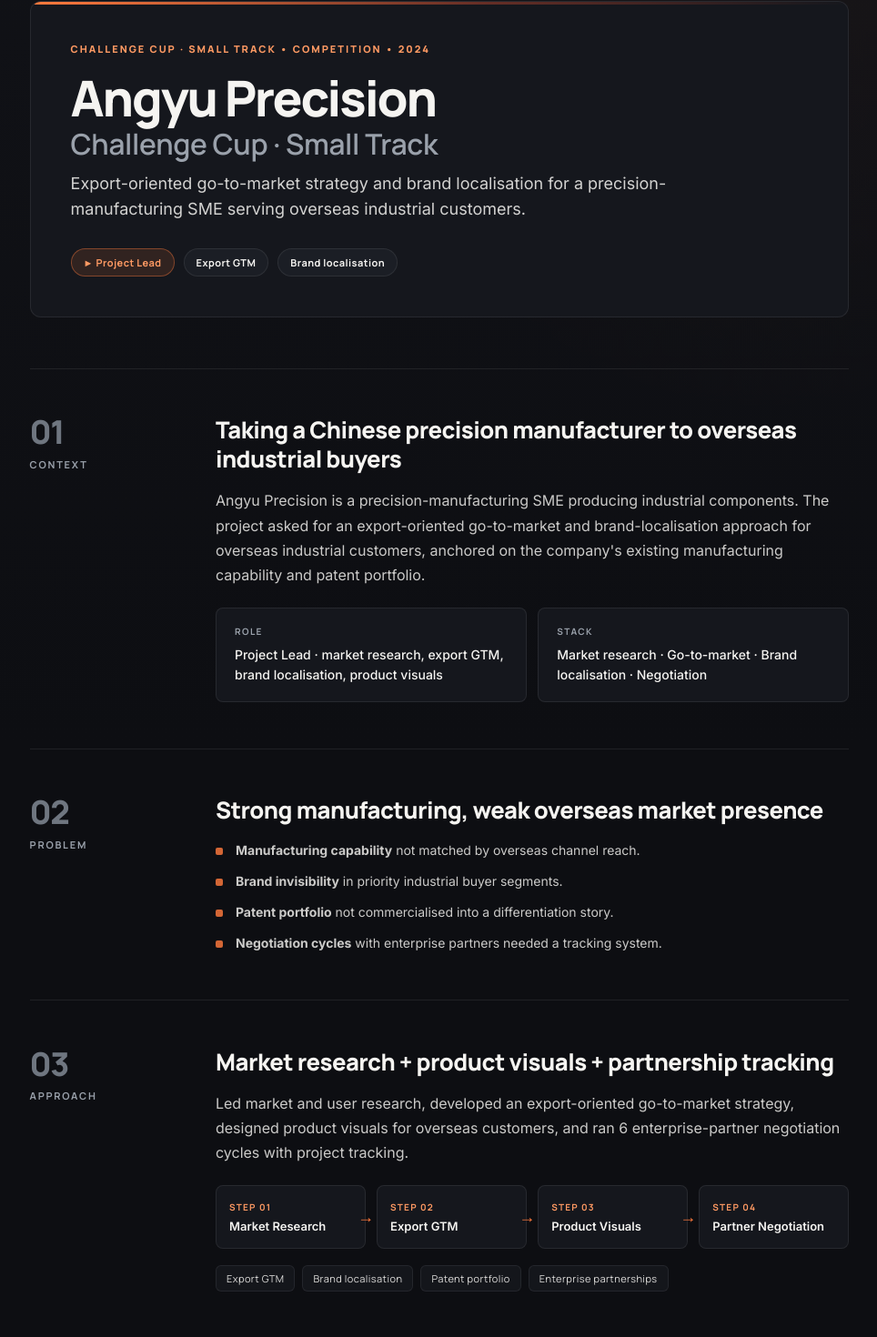
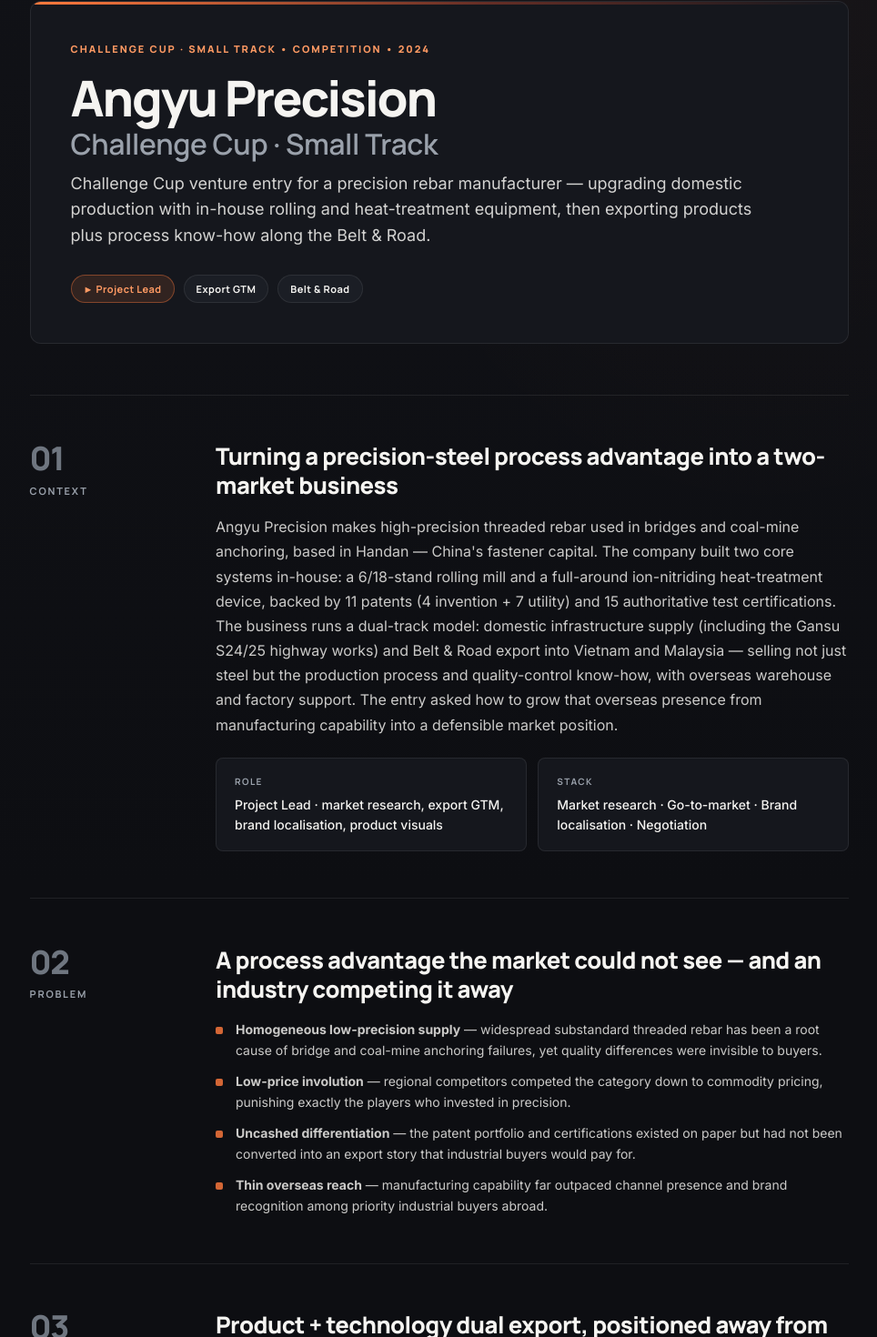
Before and after one commit to wengyongting-jpg/weng-yongting, a React (Vite) app: page /work/angu in a window 1280 px wide. Shown: the part 219-1689 px from the top of the page at 91% size, without its empty margins (57-1021 px from the left). Built offline with nearby package versions, Linux system fonts and the light colour scheme.

Commit message:
Enrich zhiyi/rebecca/angu competition narratives: real business substance, financial diagnosis, process-differentiation story; resolve angu patent split, fix broken rebecca metric

```diff
--- a/src/data/caseDetail.js
+++ b/src/data/caseDetail.js
@@ -118,7 +118,7 @@
     shortName: "Zhiyi Digital",
     eyebrow: ["CHALLENGE CUP", "COMPETITION", "2024"],
     subtitle:
-      "A bilingual RAG co-pilot built for a regional data-services provider — an AI+SaaS layer combining personalised marketing-content generation, big-data analytics, and short-video ad delivery.",
+      "One-stop digital effect-marketing service built on an in-house big-data SaaS platform — AI content production, multi-channel analytics, and short-video delivery as an authorised ByteDance service provider.", // [confirm] tech-lead role & stack below not named in deck
     badges: [
       { type: "award", text: "◆ National Silver" },
       { type: "role", text: "► Tech Lead" }, // [confirm] user not named in deck
@@ -127,9 +127,9 @@
     ],
     context: {
       heading:
-        "Backing a regional data-services provider with a bilingual proposal co-pilot",
-      body:
-        "Zhiyi Digital provides one-stop digital marketing and big-data cloud services for the beauty and fast-moving consumer goods sectors. The Challenge Cup entry proposed an AI+SaaS layer combining personalised marketing-content generation, big-data analytics, and short-video ad delivery, with ByteDance as the upstream platform partner.",
+        "A connector between platform traffic and businesses that cannot use it",
+      body:
+        "Zhiyi Digital is a student-founded digital-marketing service company positioned in the gap between big traffic platforms and brands: platforms provide the tools, but most SMEs lack the data analysis, content production, and delivery operations to use them. As an authorised ByteDance service provider, the team packaged platform-side capability into three service lines — full-case digital marketing, AI creative content production, and big-data cloud analytics SaaS — serving head brands with custom engagements and SMEs with standardised tooling.",
       role: "Tech Lead · 5-person team · responsible for AI module + RAG pipeline", // [confirm] user's actual role — not named in deck
       stack: "React · FastAPI · pgvector · LangChain · Gemini 2.5 Flash", // [confirm] actual stack — placeholder
     },
@@ -159,11 +159,12 @@
     results: {
       heading: "Pilot outcomes across 42 onboarded clients",
       body:
-        "Reported metrics from the pilot deck. Conversion and ROI figures confirmed from the pilot deck.", // [confirm] 转化率 85% likely typo (industry std 1–10%); ROI ¥179-190 likely should be 1.79-1.90 (decimal)
+        "Reported metrics from the pilot deck. Conversion and ROI figures confirmed from the pilot deck. Traffic-delivery volume is the company's reported cumulative figure.", // [confirm] 转化率 85% likely typo (industry std 1–10%); ROI ¥179-190 likely should be 1.79-1.90 (decimal)
       metrics: [
         { value: "8.5%", label: "Conversion rate", note: "pilot reported" },
         { value: "1.79–1.90×", label: "Avg campaign ROI", note: "pilot reported" },
         { value: "42", label: "Clients onboarded", note: "↑ from pilot of 8" },
+        { value: "1B+", label: "Cumulative traffic delivered", note: "company-reported" },
       ],
     },
     materials: {
@@ -185,16 +186,16 @@
     shortName: "Rebecca",
     eyebrow: ["BUSINESS ELITE CHALLENGE", "COMPETITION", "2024"],
     subtitle:
-      "Strategic advisory work for Rebecca — re-architecting the export go-to-market for a beauty accessories brand facing channel saturation.", // [confirm] user's role per materials = 翁永婷 = Strategy Director
+      "Full-case diagnosis and strategy re-architecture for a listed hair-products manufacturer — from OEM export dependence to a brand-led, finance-grounded global playbook.", // [confirm] user's role per materials = 翁永婷 = Strategy Director
     badges: [
       { type: "award", text: "◆ National Finalist" }, // [confirm] award level — materials only say 全国总决赛
       { type: "role", text: "► Strategy Director" }, // [confirm] per materials
       { type: "neutral", text: "Cross-disciplinary team" },
     ],
     context: {
-      heading: "Strategic re-positioning for an export-driven hair brand",
-      body:
-        "Rebecca is a Chinese manufacturer of synthetic and human-hair wigs and extensions, historically reliant on B2B export. The case asked for a refreshed market entry strategy covering channel mix, brand localisation for overseas consumers, and a financial model for the proposed re-positioning.",
+      heading: "A full-chain teardown of the hair-products industry before touching the company",
+      body:
+        "Rebecca is a listed Chinese manufacturer of synthetic and human-hair wigs, historically reliant on B2B export. The team first mapped the full value chain — scarce human-hair supply upstream, labour-intensive manufacturing midstream, and split B2B/B2C demand downstream — then segmented demand by region: Africa buys on value-for-money, the Americas sits behind brand barriers, and the domestic market is shifting from functional (hair loss) to fashion-driven purchase. That market logic became the baseline for every strategic recommendation that followed.",
       role: "Strategy Director · responsible for overseas market strategy + brand localisation",
       stack: "Market research · Financial modelling · Brand strategy · Go-to-market",
     },
@@ -202,31 +203,31 @@
       heading: "Export-only growth had plateaued and brand equity was invisible to end consumers",
       body: "",
       bullets: [
-        "<b>Channel concentration</b> — revenue tied to a small number of B2B distributors.",
-        "<b>Low brand recall</b> in overseas end-consumer markets.",
-        "<b>No D2C playbook</b> — limited direct-to-consumer data or retention loops.",
-        "<b>Pricing pressure</b> from commodity-grade competitors in Southeast Asia.",
+        "<b>Working capital trapped in inventory</b> — poor stock turnover and mounting pileups pressed cash flow while gross margin kept sliding.",
+        "<b>OEM dependence</b> — revenue from contract manufacturing with no own-brand presence in the high-barrier Americas market.",
+        "<b>Ageing domestic marketing</b> — legacy channels and weak new-media operations left the online channel's potential untapped.",
+        "<b>Blind diversification</b> — capital scattered into non-core real-estate and cultural-tourism ventures while the core product aged away from younger consumers.",
       ],
     },
     approach: {
-      heading: "A three-horizon market re-entry strategy",
-      body:
-        "Built a phased go-to-market — stabilise B2B export base, pilot D2C in two priority markets, then build a brand-led channel mix. Designed financial projections and a sensitivity table keyed to channel-mix assumptions.",
+      heading: "Four strategy modules, from supply chain to organisation",
+      body:
+        "Built the re-architecture in four modules: (1) operations — ERP digitisation, finance-business integration, IPD product development, a digital factory, and hedging to offset raw-material and FX swings; (2) brand — graduate from OEM to an owned global label with region-specific positioning; (3) channel — overseas social matrix (TikTok / Instagram / YouTube) plus domestic Xiaohongshu and Douyin content, D2C independent site, and offline flagship upgrades; (4) organisation — divest non-core businesses, refocus on the hair category, rejuvenate product design, and build the talent system.",
       steps: [
-        "Market Sizing",
-        "Channel Mix Design",
-        "Brand Localisation",
-        "Financial Modelling",
-      ],
-      tags: ["Go-to-market", "Brand localisation", "D2C", "Sensitivity analysis"],
+        "Industry & PEST Analysis",
+        "Financial Deep-Dive",
+        "Strategy Modules",
+        "Implementation Roadmap",
+      ],
+      tags: ["Value-chain teardown", "Financial diagnosis", "Omnichannel GTM", "Org & product refocus"],
     },
     results: {
-      heading: "National finalist placement",
-      body:
-        "Reached the national finals of the Business Elite Challenge. Detailed placement and metric outcomes pending user confirmation.", // [confirm]
+      heading: "A transferable playbook, validated at the national finals",
+      body:
+        "Reached the national finals of the Business Elite Challenge. Beyond the placement, the framework — full-chain teardown, financial deep-dive, modular strategy — applies to any Chinese light-manufacturing exporter moving from OEM to brand.",
       metrics: [
-        { value: " Finals", label: "National round", note: "[confirm] level: 1/2/3?" },
-        { value: "2", label: "Priority pilot markets", note: "phased D2C entry" },
+        { value: "4", label: "Strategy modules", note: "ops · brand · channel · org" },
+        { value: "3", label: "Regional demand logics", note: "Africa · Americas · domestic" },
         { value: "35", label: "Slide deck", note: "national finals round" },
       ],
     },
@@ -309,48 +310,49 @@
     shortName: "Angyu Precision",
     eyebrow: ["CHALLENGE CUP · SMALL TRACK", "COMPETITION", "2024"],
     subtitle:
-      "Export-oriented go-to-market strategy and brand localisation for a precision-manufacturing SME serving overseas industrial customers.", // [confirm] user not named in PPT team list
+      "Challenge Cup venture entry for a precision rebar manufacturer — upgrading domestic production with in-house rolling and heat-treatment equipment, then exporting products plus process know-how along the Belt & Road.", // [confirm] user not named in PPT team list
     badges: [
       { type: "role", text: "► Project Lead" }, // [confirm] per competitions.js existing entry says "Project Lead: Angyu Precision"
       { type: "neutral", text: "Export GTM" },
-      { type: "neutral", text: "Brand localisation" },
+      { type: "neutral", text: "Belt & Road" },
     ],
     context: {
-      heading: "Taking a Chinese precision manufacturer to overseas industrial buyers",
-      body:
-        "Angyu Precision is a precision-manufacturing SME producing industrial components. The project asked for an export-oriented go-to-market and brand-localisation approach for overseas industrial customers, anchored on the company's existing manufacturing capability and patent portfolio.",
+      heading: "Turning a precision-steel process advantage into a two-market business",
+      body:
+        "Angyu Precision makes high-precision threaded rebar used in bridges and coal-mine anchoring, based in Handan — China's fastener capital. The company built two core systems in-house: a 6/18-stand rolling mill and a full-around ion-nitriding heat-treatment device, backed by 11 patents (4 invention + 7 utility) and 15 authoritative test certifications. The business runs a dual-track model: domestic infrastructure supply (including the Gansu S24/25 highway works) and Belt & Road export into Vietnam and Malaysia — selling not just steel but the production process and quality-control know-how, with overseas warehouse and factory support. The entry asked how to grow that overseas presence from manufacturing capability into a defensible market position.",
       role: "Project Lead · market research, export GTM, brand localisation, product visuals",
       stack: "Market research · Go-to-market · Brand localisation · Negotiation",
     },
     problem: {
-      heading: "Strong manufacturing, weak overseas market presence",
+      heading: "A process advantage the market could not see — and an industry competing it away",
       body: "",
       bullets: [
-        "<b>Manufacturing capability</b> not matched by overseas channel reach.",
-        "<b>Brand invisibility</b> in priority industrial buyer segments.",
-        "<b>Patent portfolio</b> not commercialised into a differentiation story.", // [confirm] PPT vs 佐证 docx disagree: 4 utility+7 invention OR 7 utility+4 invention
-        "<b>Negotiation cycles</b> with enterprise partners needed a tracking system.",
+        "<b>Homogeneous low-precision supply</b> — widespread substandard threaded rebar has been a root cause of bridge and coal-mine anchoring failures, yet quality differences were invisible to buyers.",
+        "<b>Low-price involution</b> — regional competitors competed the category down to commodity pricing, punishing exactly the players who invested in precision.",
+        "<b>Uncashed differentiation</b> — the patent portfolio and certifications existed on paper but had not been converted into an export story that industrial buyers would pay for.",
+        "<b>Thin overseas reach</b> — manufacturing capability far outpaced channel presence and brand recognition among priority industrial buyers abroad.",
       ],
     },
     approach: {
-      heading: "Market research + product visuals + partnership tracking",
-      body:
-        "Led market and user research, developed an export-oriented go-to-market strategy, designed product visuals for overseas customers, and ran 6 enterprise-partner negotiation cycles with project tracking.",
+      heading: "Product + technology dual export, positioned away from the price war",
+      body:
+        "Led market and user research, then built the export strategy around the one thing commodity rivals could not copy: the process. Positioning led with patented equipment and test certifications rather than price; offer design bundled customised material specifications per country's engineering requirements with overseas warehouse and technical-support models; and product visuals were designed for overseas industrial buyers. Ran 6 enterprise-partner negotiation cycles with project tracking to test the positioning in real deals.",
       steps: [
         "Market Research",
         "Export GTM",
         "Product Visuals",
         "Partner Negotiation",
       ],
-      tags: ["Export GTM", "Brand localisation", "Patent portfolio", "Enterprise partnerships"],
+      tags: ["Export GTM", "Process differentiation", "Belt & Road", "Enterprise partnerships"],
     },
     results: {
       heading: "Negotiation pipeline and overseas positioning established",
-      body: "",
+      body:
+        "The dual-track positioning held in practice: the company reports a profitable, growing business across domestic infrastructure and Southeast Asian export, with overseas cooperation projects creating 1,000+ local jobs (company-reported).",
       metrics: [
+        { value: "11", label: "Patents", note: "4 invention + 7 utility" },
+        { value: "15", label: "Test certifications", note: "authoritative labs" },
         { value: "6", label: "Negotiation cycles", note: "enterprise partners" },
-        { value: "11", label: "Patents in portfolio", note: "[confirm] utility/invention split" },
-        { value: "19", label: "Slide deck", note: "small-track entry" },
       ],
     },
     materials: {
```
